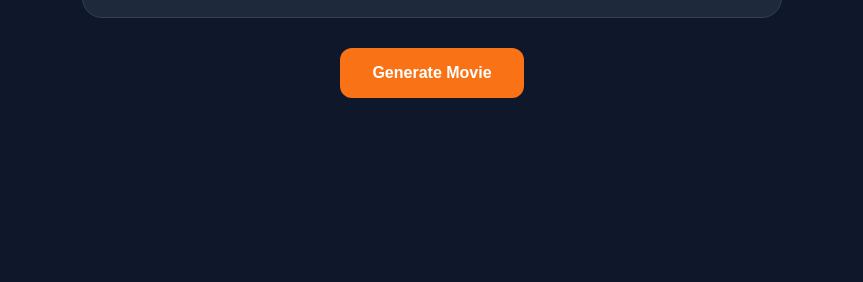
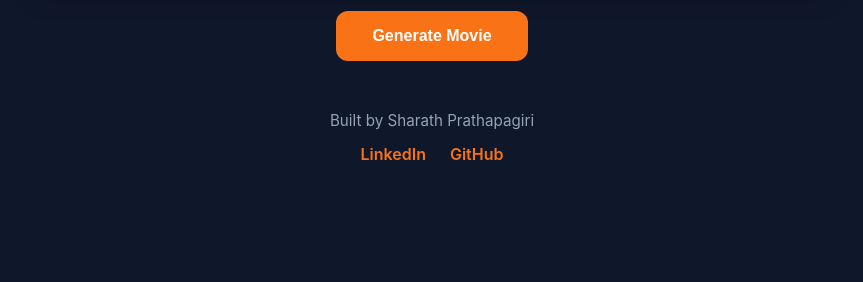
Before and after one commit to Sharath8599/dumb-charades-telugu, a website: page index.html in a window 1280 px wide. Shown: the part 518-800 px from the top of the page, without its empty margins (208-1071 px from the left). Drawn offline with Linux system fonts and the light colour scheme.

Commit message:
Added linkedin and github profiles

```diff
--- a/index.html
+++ b/index.html
@@ -1,5 +1,6 @@
 <!DOCTYPE html>
 <html lang="en">
+
 <head>
     <meta charset="UTF-8">
     <meta name="viewport" content="width=device-width, initial-scale=1.0">
@@ -31,9 +32,36 @@
             Generate Movie
         </button>
 
+        <footer>
+
+            <p class="creator">
+                Built by Sharath Prathapagiri
+            </p>
+
+            <div class="social-links">
+
+                <a
+                    href="https://www.linkedin.com/in/sharathprathapagiri/"
+                    target="_blank"
+                    rel="noopener noreferrer">
+                    LinkedIn
+                </a>
+
+                <a
+                    href="https://github.com/Sharath8599"
+                    target="_blank"
+                    rel="noopener noreferrer">
+                    GitHub
+                </a>
+
+            </div>
+
+        </footer>
+
     </main>
 
     <script src="script.js"></script>
 
 </body>
+
 </html>
--- a/style.css
+++ b/style.css
@@ -6,13 +6,14 @@
 
 body {
     min-height: 100vh;
+
     display: flex;
     justify-content: center;
     align-items: center;
 
     background-color: #0f172a;
 
-    color: #ffffff;
+    color: white;
 
     font-family:
         -apple-system,
@@ -28,7 +29,7 @@ body {
 
 .container {
     width: 100%;
-    max-width: 700px;
+    max-width: 800px;
     text-align: center;
 }
 
@@ -51,7 +52,7 @@ h1 {
 
     border-radius: 20px;
 
-    min-height: 220px;
+    min-height: 250px;
 
     display: flex;
     flex-direction: column;
@@ -61,28 +62,34 @@ h1 {
     padding: 30px;
 
     margin-bottom: 30px;
+
+    box-shadow:
+        0 10px 30px rgba(0, 0, 0, 0.25);
 }
 
 .label {
     color: #94a3b8;
+
     font-size: 0.9rem;
+
+    text-transform: uppercase;
+
     letter-spacing: 2px;
-    text-transform: uppercase;
 
     margin-bottom: 20px;
 }
+
 #movie {
-    transition: all 0.3s ease;
-}
-#movie {
-    font-size: 2.2rem;
+    font-size: 3rem;
+
     font-weight: 700;
+
     line-height: 1.4;
 
     word-break: break-word;
+
+    transition: opacity 0.3s ease;
 }
-
-
 
 button {
     border: none;
@@ -91,16 +98,19 @@ button {
 
     color: white;
 
-    padding: 16px 32px;
+    padding: 16px 36px;
 
     border-radius: 12px;
 
     font-size: 1rem;
+
     font-weight: 600;
 
     cursor: pointer;
 
-    transition: 0.3s ease;
+    transition:
+        background-color 0.3s ease,
+        transform 0.2s ease;
 }
 
 button:hover {
@@ -108,7 +118,35 @@ button:hover {
 }
 
 button:active {
-    transform: scale(0.98);
+    transform: scale(0.97);
+}
+
+footer {
+    margin-top: 50px;
+}
+
+.creator {
+    color: #94a3b8;
+    font-size: 0.95rem;
+    margin-bottom: 14px;
+}
+
+.social-links {
+    display: flex;
+    justify-content: center;
+    gap: 24px;
+}
+
+.social-links a {
+    color: #f97316;
+    text-decoration: none;
+    font-weight: 600;
+
+    transition: color 0.3s ease;
+}
+
+.social-links a:hover {
+    color: #fb923c;
 }
 
 @media (max-width: 768px) {
@@ -118,15 +156,20 @@ button:active {
     }
 
     #movie {
-        font-size: 1.6rem;
+        font-size: 1.8rem;
     }
 
     .movie-card {
-        min-height: 180px;
+        min-height: 200px;
         padding: 24px;
     }
 
     button {
         width: 100%;
     }
+
+    .social-links {
+        flex-direction: column;
+        gap: 12px;
+    }
 }
```
